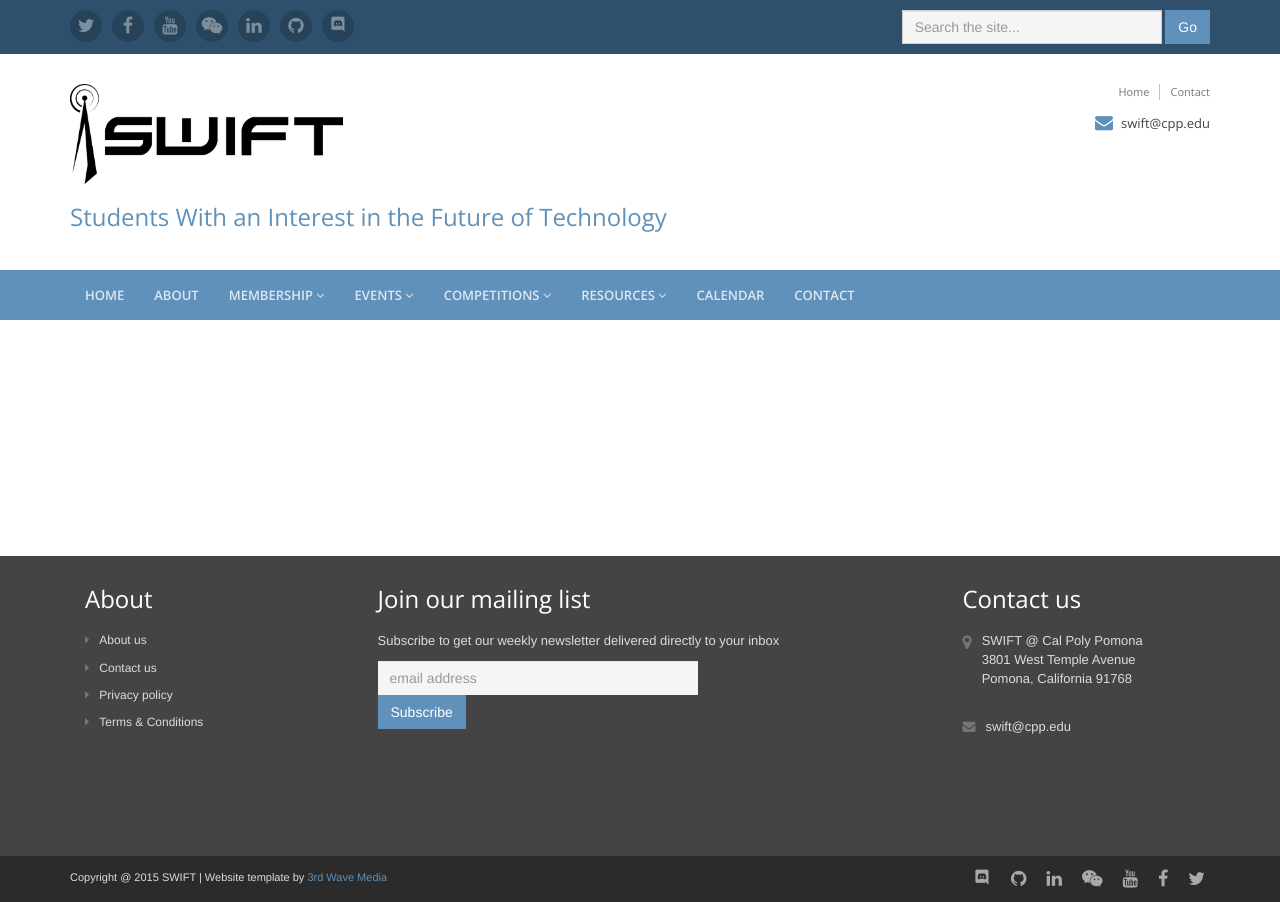
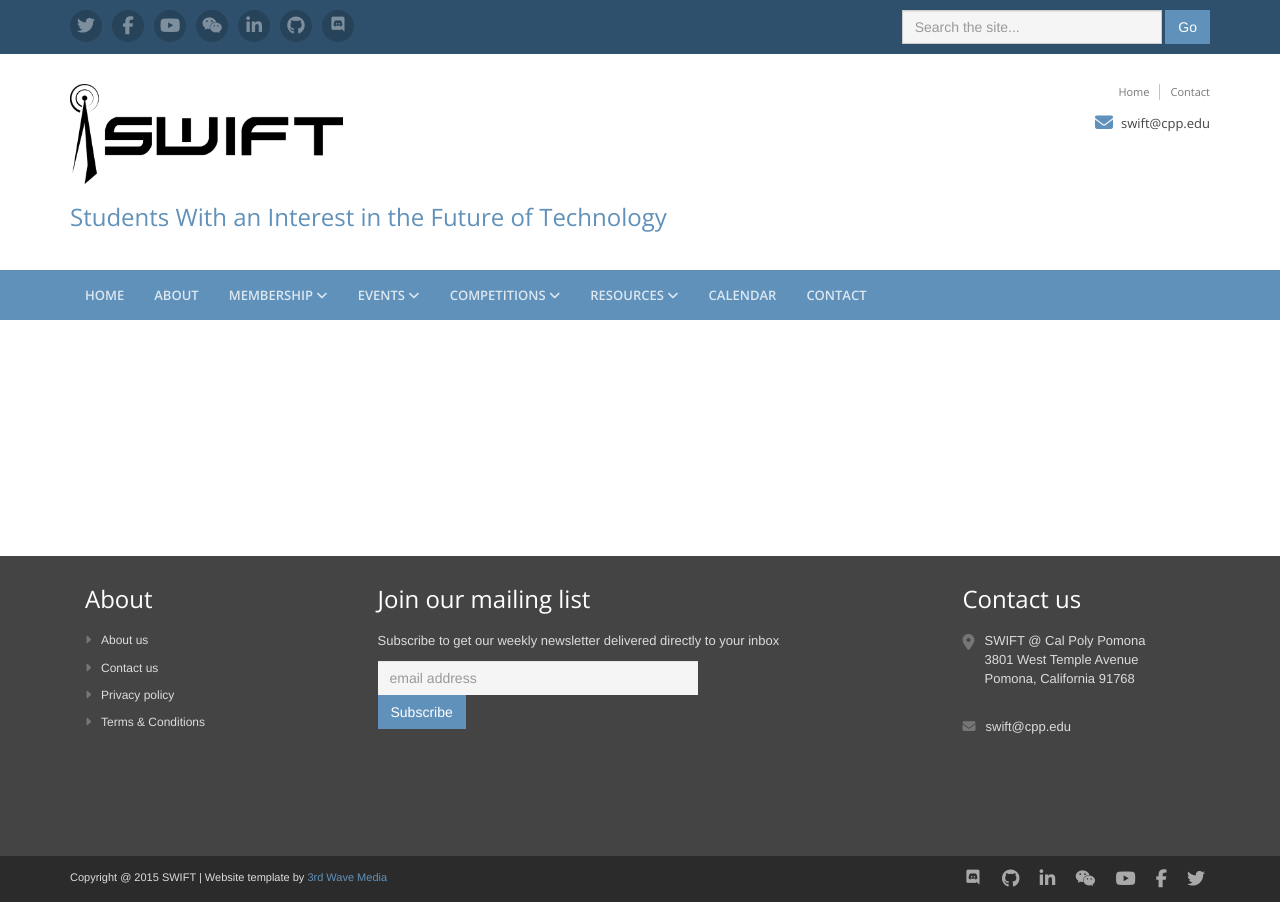
Before and after one commit to CalPolySWIFT/SWIFT-Static-Site, a Jekyll site: the page built from _pages/ctfs.html, in a window 1280 px wide. Built offline with Jekyll 4.4.1, drawn with Linux system fonts in a browser that asks for light colours; nearby versions of some CDN libraries; some web fonts are replaced.

Commit message:
Using fontawesome js loader instead

```diff
--- a/_includes/head.html
+++ b/_includes/head.html
@@ -12,7 +12,8 @@
         <!-- Global CSS -->
         <link rel="stylesheet" href="/static/assets/plugins/bootstrap/css/bootstrap.min.css">
         <!-- Plugins CSS -->
-        <link rel="stylesheet" href="/static/assets/plugins/font-awesome/css/font-awesome.css">
+	<script src="https://use.fontawesome.com/2740f747eb.js"></script>
+	<!--<link rel="stylesheet" href="/static/assets/plugins/font-awesome/css/font-awesome.css">-->
         <link rel="stylesheet" href="/static/assets/plugins/flexslider/flexslider.css">
         <link rel="stylesheet" href="/static/assets/plugins/pretty-photo/css/prettyPhoto.css">
         <link rel="stylesheet" href="/static/assets/icomoon/style.css">
```
